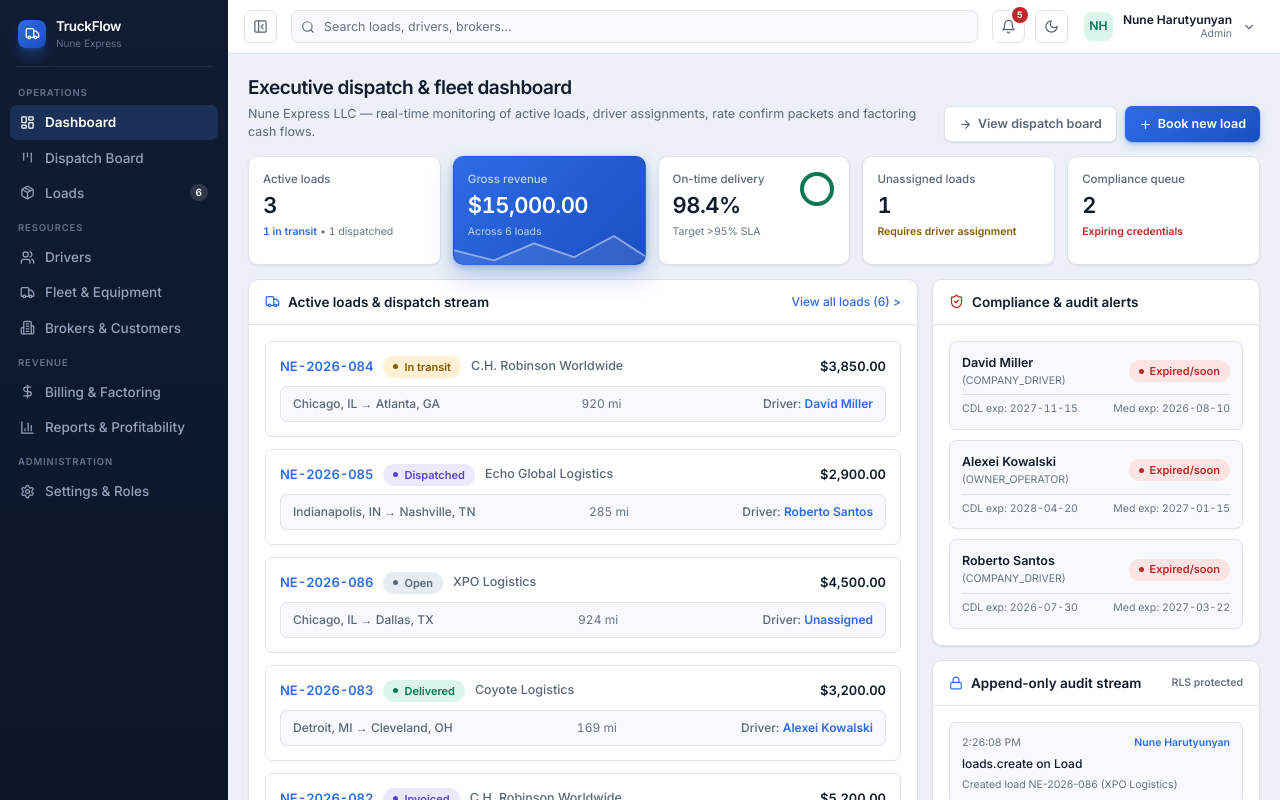
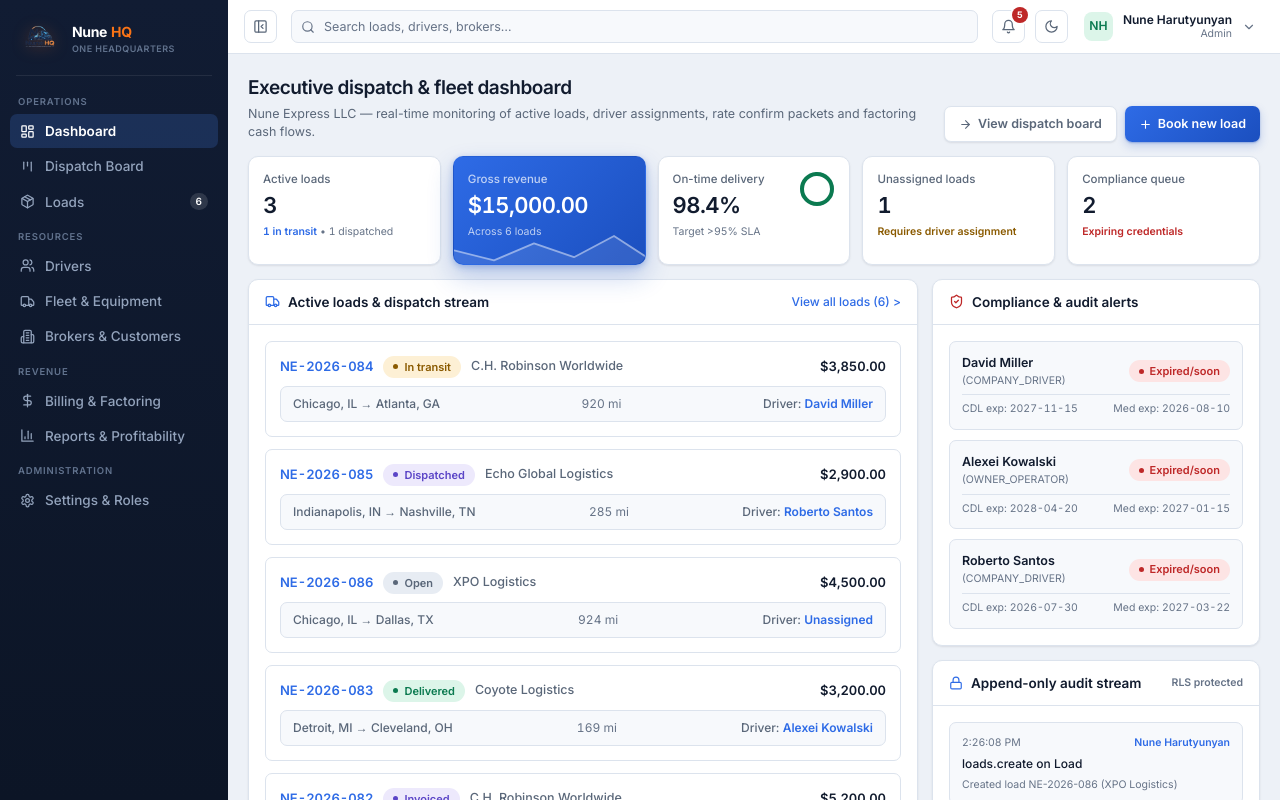
Before and after one commit to TruckFlow-TMS/Truckflow, a React (Vite) app: page / in a window 1280 px wide. Built offline with nearby package versions, Linux system fonts and the light colour scheme.

Commit message:
feat: add Nune HQ branding and logo updates

```diff
--- a/index.html
+++ b/index.html
@@ -4,7 +4,7 @@
     <meta charset="UTF-8" />
     <link rel="icon" type="image/svg+xml" href="/favicon.svg" />
     <meta name="viewport" content="width=device-width, initial-scale=1.0" />
-    <title>TruckFlow — Fleet & Load Operations</title>
+    <title>Nune HQ — Your Trucking Business. One Headquarters.</title>
     <link rel="preconnect" href="https://fonts.googleapis.com">
     <link rel="preconnect" href="https://fonts.gstatic.com" crossorigin>
     <link href="https://fonts.googleapis.com/css2?family=Inter:wght@400;500;600;700&display=swap" rel="stylesheet">
--- a/src/components/auth/LoginView.tsx
+++ b/src/components/auth/LoginView.tsx
@@ -140,11 +140,15 @@ export function LoginView() {
       <div className="relative w-full max-w-[380px]">
         {/* Brand sits above the card rather than in its own panel, so the whole
             screen is one column and the tokens carry both themes unaided. */}
-        <div className="flex items-center justify-center gap-2.5 mb-6">
-          <span className="w-9 h-9 rounded-lg bg-accent-grad flex items-center justify-center shadow-btn">
-            <Truck size={18} className="text-on-hero" />
-          </span>
-          <span className="text-[17px] font-semibold text-fg tracking-tight">TruckFlow</span>
+        <div className="flex flex-col items-center justify-center gap-3 mb-6">
+          <div className="relative flex items-center justify-center p-2">
+            <div className="absolute inset-0 bg-accent/20 rounded-full blur-3xl pointer-events-none" />
+            <img
+              src="/logo.png"
+              alt="Nune HQ — Your Trucking Business. One Headquarters."
+              className="relative w-64 sm:w-80 h-auto object-contain filter drop-shadow-2xl"
+            />
+          </div>
         </div>
 
         <Card className="p-6" padded={false}>
--- a/src/components/layout/Sidebar.tsx
+++ b/src/components/layout/Sidebar.tsx
@@ -110,17 +110,20 @@ export function Sidebar({ activeTab, setActiveTab, loadCount = 0, collapsed }: S
           collapsed ? 'px-0 justify-center' : 'px-2',
         )}
       >
-        <span className="w-7 h-7 rounded-lg bg-accent-grad flex items-center justify-center shrink-0 shadow-lg shadow-accent/40">
-          <Truck size={15} className="text-white" />
-        </span>
+        <div className="relative shrink-0 w-11 h-11 flex items-center justify-center">
+          <img
+            src="/logo.png"
+            alt="Nune HQ"
+            className="w-full h-full object-contain filter drop-shadow-[0_2px_8px_rgba(249,115,22,0.3)]"
+          />
+        </div>
         <div className={label(collapsed)}>
-          <div className="text-[13.5px] font-semibold text-white tracking-tight truncate">
-            TruckFlow
+          <div className="text-[14px] font-bold text-white tracking-tight truncate flex items-center gap-1">
+            <span>Nune</span>
+            <span className="text-[#F97316] font-extrabold">HQ</span>
           </div>
-          {/* The product is TruckFlow; the second line is the carrier operating
-              in it. It was the raw tenant id, which read as debug output. */}
-          <div className="text-[10px] text-side-lab truncate">
-            Nune Express
+          <div className="text-[9px] text-side-lab truncate tracking-wider font-semibold uppercase">
+            One Headquarters
           </div>
         </div>
       </div>
```
Also changed, not shown: public/logo.jpg (added), public/logo.png (added).
